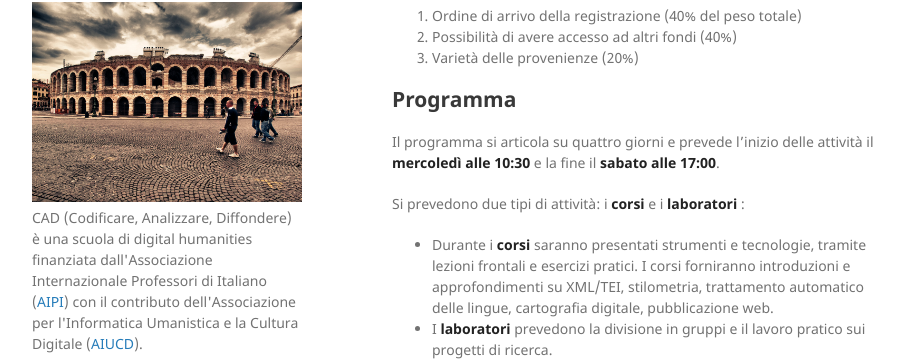
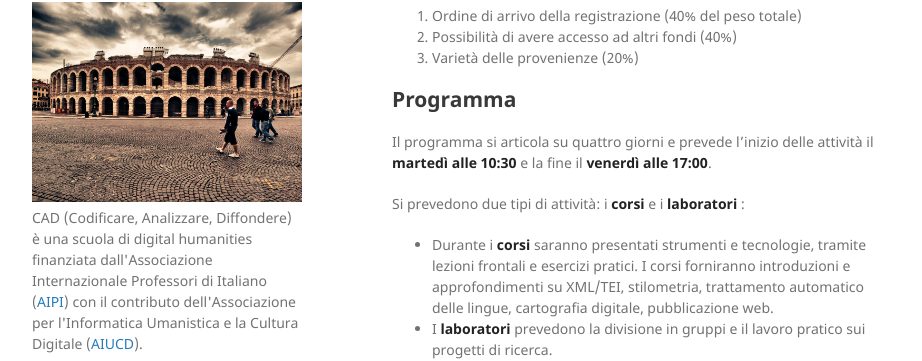
Before and after one commit to CADottorato/sito, a Jekyll site: the page built from index.md, in a window 1280 px wide and 900 px high, scrolled down 3415 px. Shown: the part 107-468 px from the top of the window, without its empty margins (178-1100 px from the left). Built offline with Jekyll 4.4.1, drawn with Linux system fonts in a browser that asks for light colours.

Commit message:
Corrected dates

```diff
--- a/index.md
+++ b/index.md
@@ -166,7 +166,7 @@ Qualora il numero delle richieste fosse superiore alle borse messe a disposizion
 
 ## Programma
 
-Il programma si articola su quattro giorni e prevede l’inizio delle attività il **mercoledì alle 10:30** e la fine il **sabato alle 17:00**.
+Il programma si articola su quattro giorni e prevede l’inizio delle attività il **martedì alle 10:30** e la fine il **venerdì alle 17:00**.
 
 Si prevedono due tipi di attività: i **corsi** e i **laboratori** :
 
```
